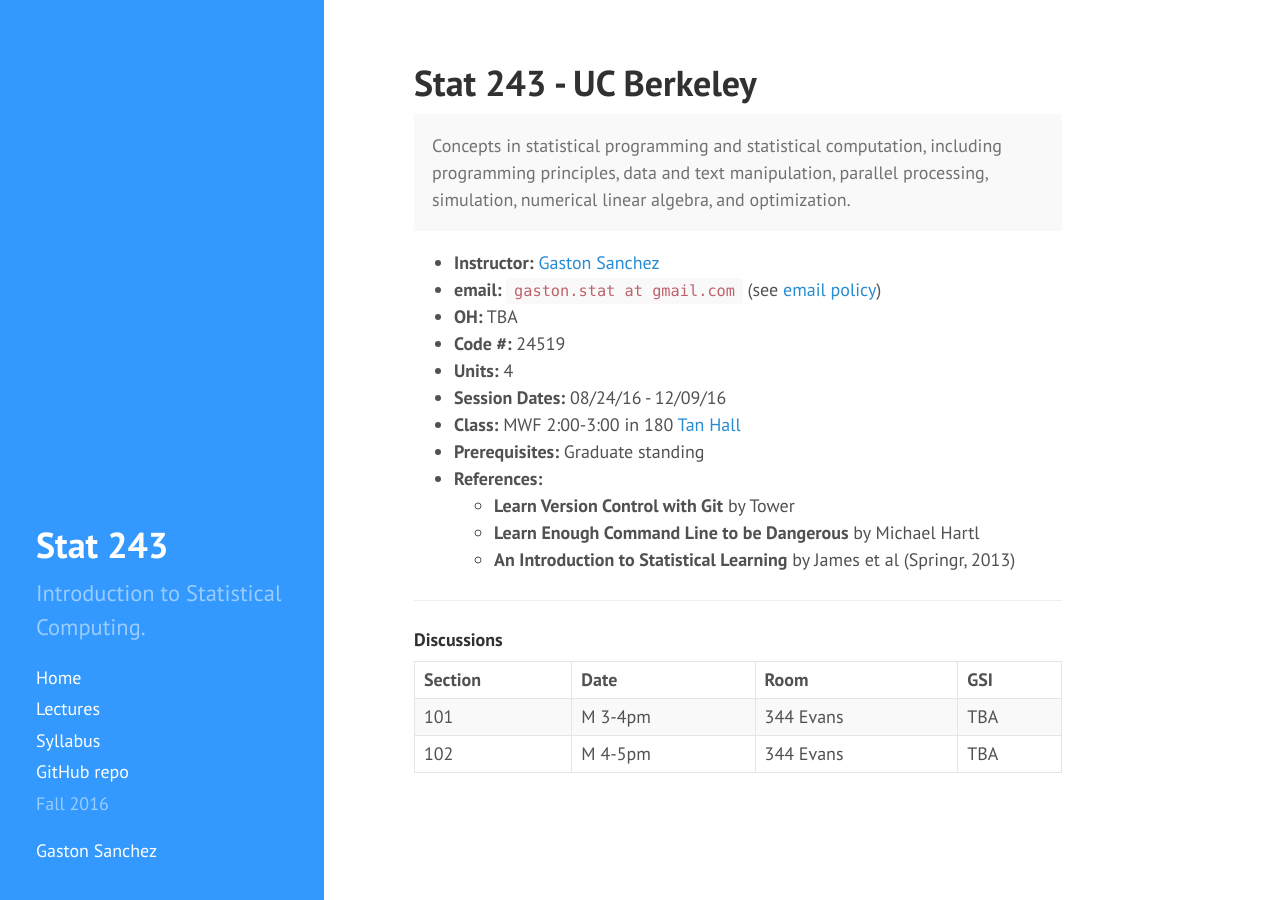
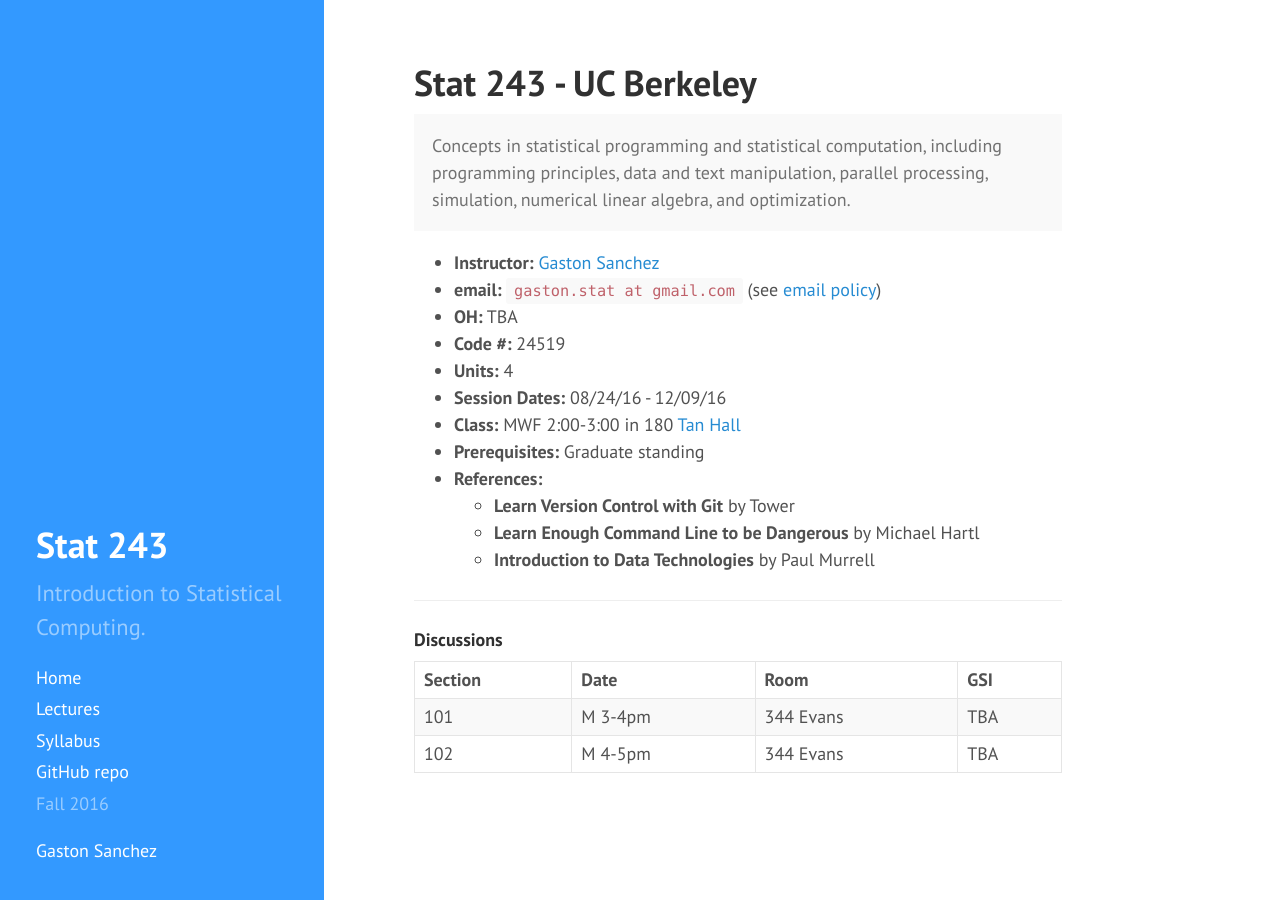
Before and after one commit to gastonstat/stat243-relic, a Jekyll site: the page built from index.html, in a window 1280 px wide. Built offline with Jekyll 4.4.1, drawn with Linux system fonts in a browser that asks for light colours; nearby versions of some CDN libraries; the list of posts is cut into pages by our own code.

Commit message:
index: remove ISL reference

```diff
--- a/index.html
+++ b/index.html
@@ -22,7 +22,7 @@ title: Home
     <ul>
       <li><b>Learn Version Control with Git</b> by Tower</li>
       <li><b>Learn Enough Command Line to be Dangerous</b> by Michael Hartl</li>
-      <li><b>An Introduction to Statistical Learning</b> by James et al (Springr, 2013)</li>
+      <li><b>Introduction to Data Technologies</b> by Paul Murrell</li>
     </ul>
   </li>
 </ul>
```
